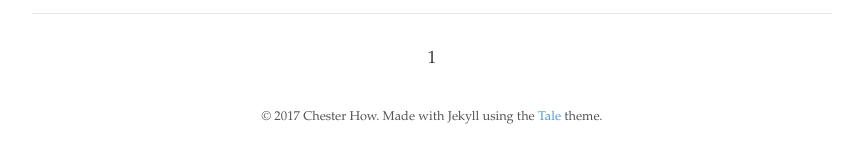
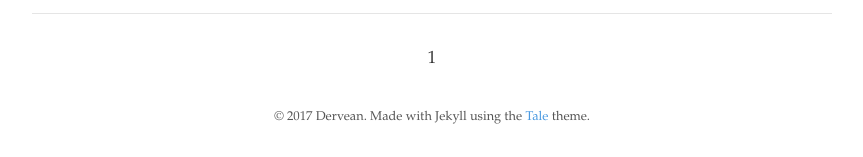
Before and after one commit to Dervean/dervean.github.io, a Jekyll site: the page built from index.html, in a window 1280 px wide. Shown: the part 1433-1590 px from the top of the page, without its empty margins (208-1071 px from the left). Built offline with Jekyll 4.4.1, drawn with Linux system fonts in a browser that asks for light colours; the list of posts is cut into pages by our own code.

Commit message:
modify config file

```diff
--- a/_config.yml
+++ b/_config.yml
@@ -5,7 +5,7 @@ permalink:      /:year-:month-:day/:title
 title:          Dervean's blog
 paginate:       7
 baseurl:        ""
-url:            "https://chesterhow.github.io/tale"
+url:            "https://dervean.github.io"
 
 # Assets
 sass:
@@ -17,14 +17,14 @@ markdown:       kramdown
 
 # About
 author:
-  name:         Chester How
-  url:          http://chester.how
-  email:        chesterhow@gmail.com
+  name:         Dervean
+  url:          https://github.com/Dervean
+  email:        derveanme@gmail.com
 
 # Custom vars
 version:        3.4.1
 github:
-  repo:         https://github.com/chesterhow/tale
+  repo:         https://github.com/Dervean/dervean.github.io
 
 # Gems
 gems:
```
